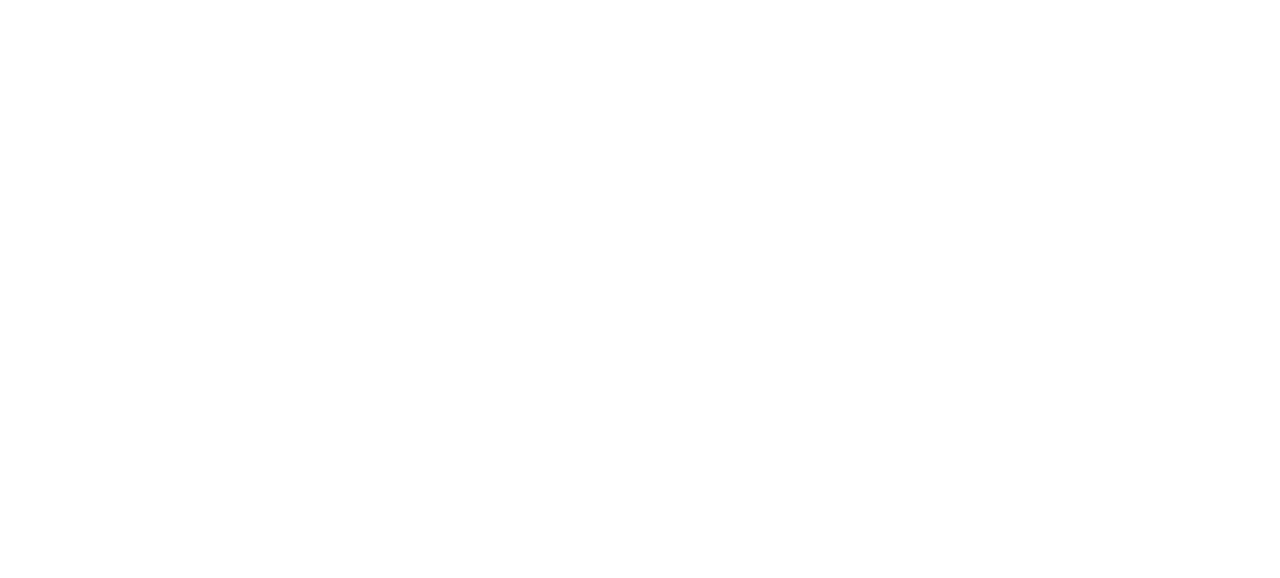
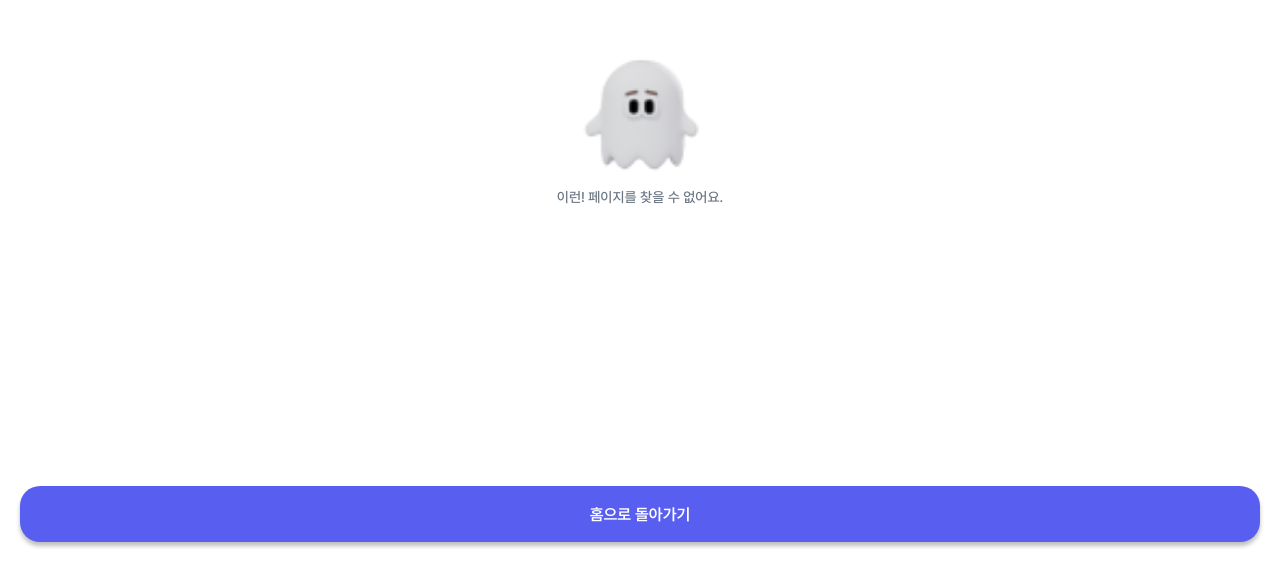
Before and after one commit to mash-up-kr/moit-web, a React (Vite) app: page /notFound in a window 1280 px wide. Before the commit this address had no page. Shown: the part 222-800 px from the top of the page. Built offline with nearby package versions, Linux system fonts and the light colour scheme; what emotion-normalize would draw is missing.

Commit message:
✨ feat: 404 페이지 추가

```diff
--- a/src/Router.tsx
+++ b/src/Router.tsx
@@ -3,6 +3,7 @@ import { BrowserRouter, Route, Routes } from 'react-router-dom';
 import Example from 'Example';
 import AttendanceKeywordScreen from 'screens/AttendanceScreen/AttendanceKeywordScreen';
 import AttendanceResultScreen from 'screens/AttendanceScreen/AttendanceResultScreen';
+import NotFoundScreen from 'screens/NotFoundScreen';
 import StudyRegisterScreen from 'screens/StudyRegisterScreen';
 
 const Router: FC = () => {
@@ -13,6 +14,7 @@ const Router: FC = () => {
         <Route path="/register" element={<StudyRegisterScreen />} />
         <Route path="/attendance" element={<AttendanceKeywordScreen />} />
         <Route path="/attendanceResult" element={<AttendanceResultScreen />} />
+        <Route path="/notFound" element={<NotFoundScreen />} />
       </Routes>
     </BrowserRouter>
   );
--- a/src/components/Button.tsx
+++ b/src/components/Button.tsx
@@ -1,11 +1,12 @@
 import { PropsWithChildren } from 'react';
+import { ButtonProps as ChakraButtonProps } from '@chakra-ui/react';
 import { css } from '@emotion/react';
 import styled from '@emotion/styled';
 import theme, { PalleteValueType } from '@styles/theme';
 import Text from '@components/Text';
 
 type ButtonSize = 's' | 'm' | 'l';
-interface ButtonProps extends PropsWithChildren {
+interface ButtonProps extends ChakraButtonProps, PropsWithChildren {
   onClick?: () => void;
   label?: string;
   bgColor?: PalleteValueType;
@@ -27,6 +28,7 @@ const Button = ({
   isDisabled = false,
   children,
   type,
+  ...restProps
 }: ButtonProps) => {
   return (
     <StyledButton
@@ -36,6 +38,7 @@ const Button = ({
       isDisabled={isDisabled}
       onClick={onClick}
       type={type}
+      {...restProps}
     >
       <Text as="span" color={color} type="h6">
         {label ?? children ?? DEFAULT_LABEL}
--- /dev/null
+++ b/src/screens/NotFoundScreen.tsx
@@ -0,0 +1,26 @@
+import { Box, Flex, Image } from '@chakra-ui/react';
+import pngs from '@styles/pngs';
+import theme from '@styles/theme';
+import Button from '@components/Button';
+import Text from '@components/Text';
+
+const NotFoundScreen = () => (
+  <Flex minH={'100vh'} flexDirection={'column'} px={theme.space.md}>
+    <Flex
+      flexGrow={1}
+      direction={'column'}
+      alignItems={'center'}
+      justifyContent={'center'}
+    >
+      <Image src={pngs.ghost} w={'130px'} h={'130px'} />
+      <Text type="p2" color={theme.palette.gray600}>
+        이런! 페이지를 찾을 수 없어요.
+      </Text>
+    </Flex>
+    <Box mb={'36px'}>
+      <Button label="홈으로 돌아가기" />
+    </Box>
+  </Flex>
+);
+
+export default NotFoundScreen;
```
